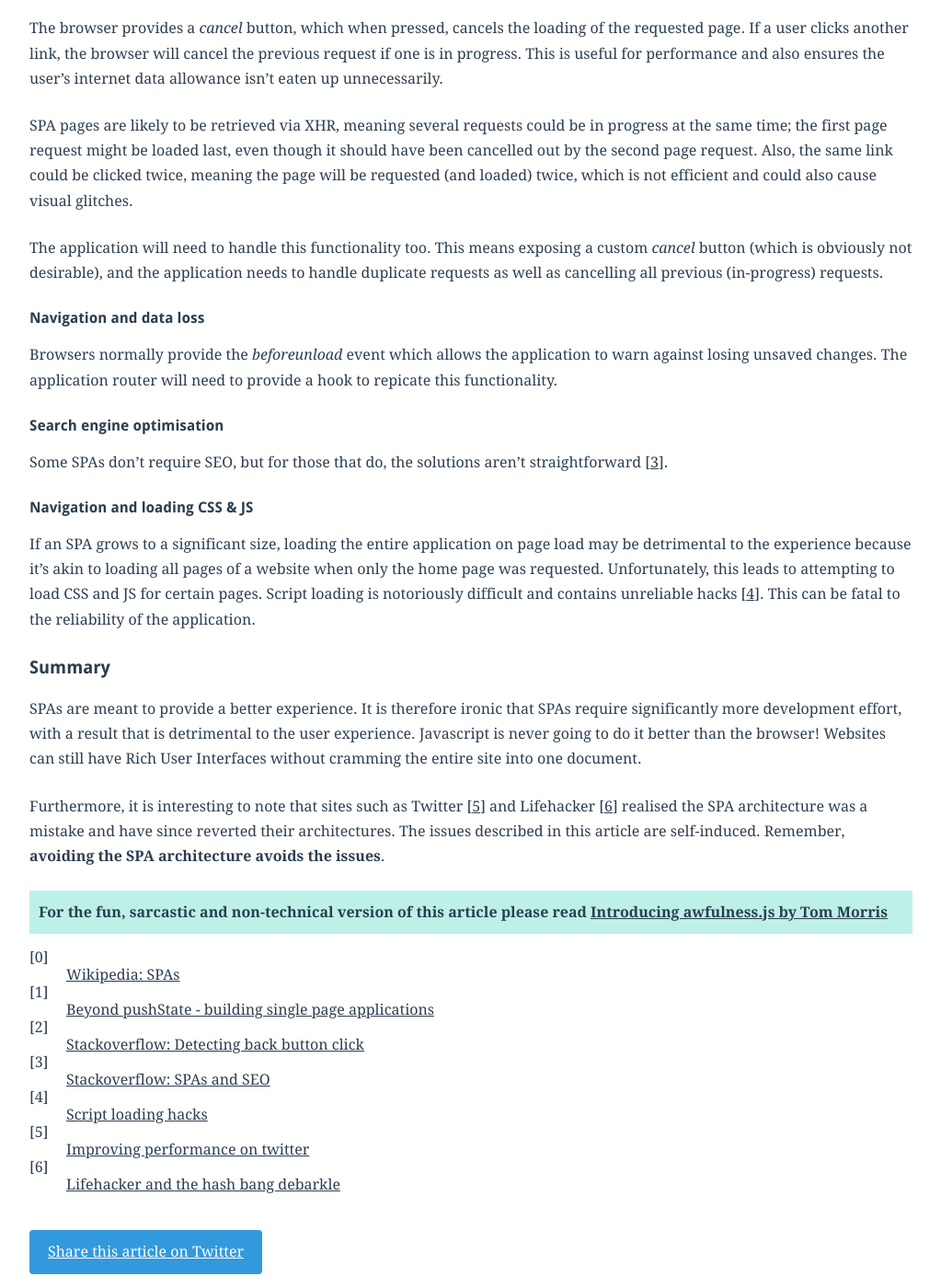
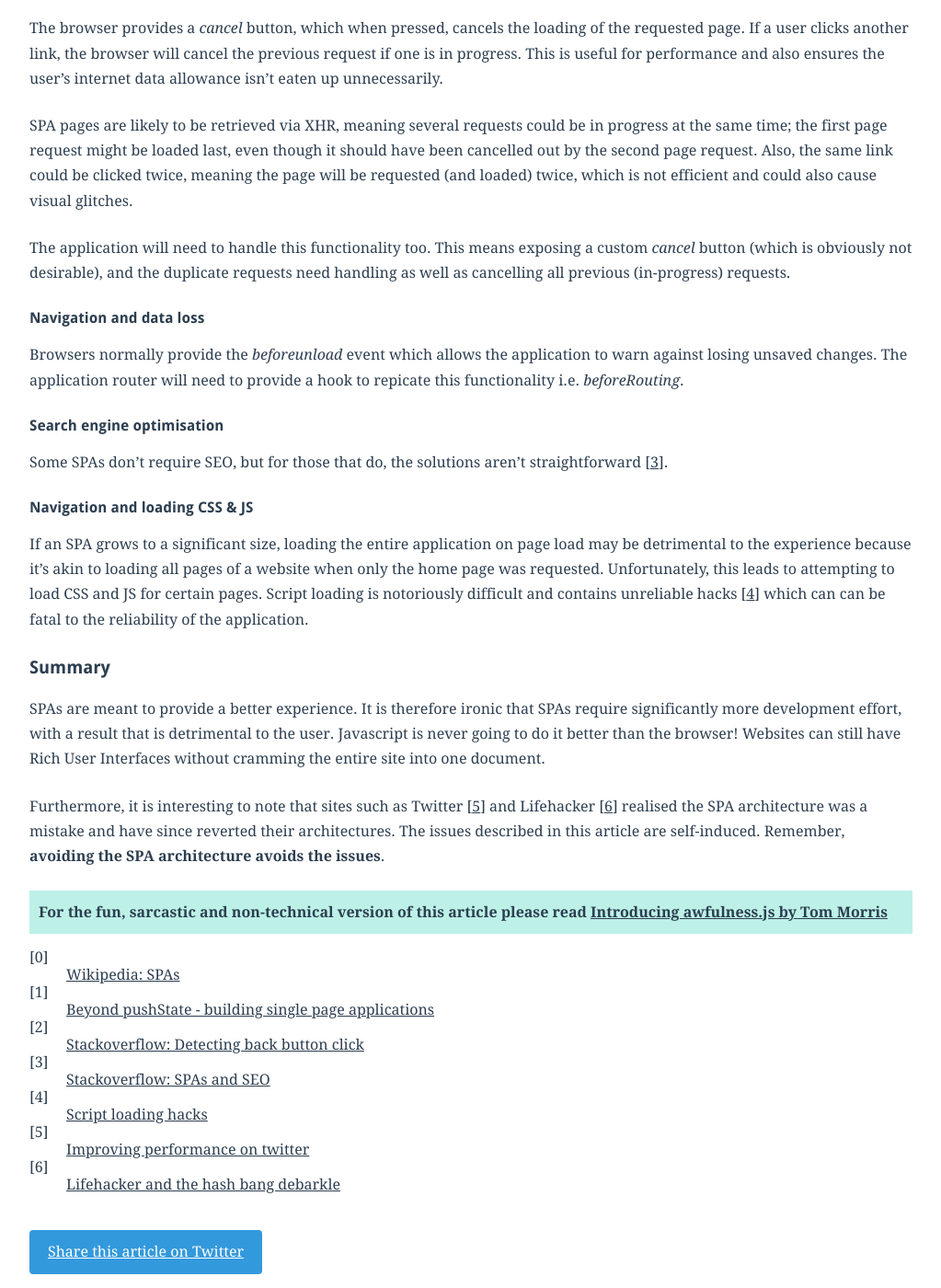
Before and after one commit to adamsilver/adamsilver.io-jekyll, a Jekyll site: the page built from _posts/2014-08-11-the-disadvantages-of-single-page-applications.md, in a window 1280 px wide and 1400 px high, scrolled down 1778 px. Shown: the whole window at 92% size, without its empty margins (128-1151 px from the left). Built offline with Jekyll 4.4.1, drawn with Linux system fonts in a browser that asks for light colours; Markdown is read by kramdown in place of the engine named in the settings.

Commit message:
update spa

```diff
--- a/_posts/2014-08-11-the-disadvantages-of-single-page-applications.md
+++ b/_posts/2014-08-11-the-disadvantages-of-single-page-applications.md
@@ -45,11 +45,11 @@
 
 SPA pages are likely to be retrieved via XHR, meaning several requests could be in progress at the same time; the first page request might be loaded last, even though it should have been cancelled out by the second page request. Also, the same link could be clicked twice, meaning the page will be requested (and loaded) twice, which is not efficient and could also cause visual glitches.
 
-The application will need to handle this functionality too. This means exposing a custom *cancel* button (which is obviously not desirable), and the application needs to handle duplicate requests as well as cancelling all previous (in-progress) requests.
+The application will need to handle this functionality too. This means exposing a custom *cancel* button (which is obviously not desirable), and the duplicate requests need handling as well as cancelling all previous (in-progress) requests.
 
 ### Navigation and data loss
 
-Browsers normally provide the *beforeunload* event which allows the application to warn against losing unsaved changes. The application router will need to provide a hook to repicate this functionality.
+Browsers normally provide the *beforeunload* event which allows the application to warn against losing unsaved changes. The application router will need to provide a hook to repicate this functionality i.e. *beforeRouting*.
 
 ### Search engine optimisation
 
@@ -57,11 +57,11 @@
 
 ### Navigation and loading CSS &amp; JS
 
-If an SPA grows to a significant size, loading the entire application on page load may be detrimental to the experience because it's akin to loading all pages of a website when only the home page was requested. Unfortunately, this leads to attempting to load CSS and JS for certain pages. Script loading is notoriously difficult and contains unreliable hacks [[4](#ref4)]. This can be fatal to the reliability of the application.
+If an SPA grows to a significant size, loading the entire application on page load may be detrimental to the experience because it's akin to loading all pages of a website when only the home page was requested. Unfortunately, this leads to attempting to load CSS and JS for certain pages. Script loading is notoriously difficult and contains unreliable hacks [[4](#ref4)] which can can be fatal to the reliability of the application.
 
 ## Summary
 
-SPAs are meant to provide a better experience. It is therefore ironic that SPAs require significantly more development effort, with a result that is detrimental to the user experience. Javascript is never going to do it better than the browser! Websites can still have Rich User Interfaces without cramming the entire site into one document.
+SPAs are meant to provide a better experience. It is therefore ironic that SPAs require significantly more development effort, with a result that is detrimental to the user. Javascript is never going to do it better than the browser! Websites can still have Rich User Interfaces without cramming the entire site into one document.
 
 Furthermore, it is interesting to note that sites such as Twitter [[5](#ref5)] and Lifehacker [[6](#ref6)] realised the SPA architecture was a mistake and have since reverted their architectures. The issues described in this article are self-induced. Remember, **avoiding the SPA architecture avoids the issues**.
 
```
